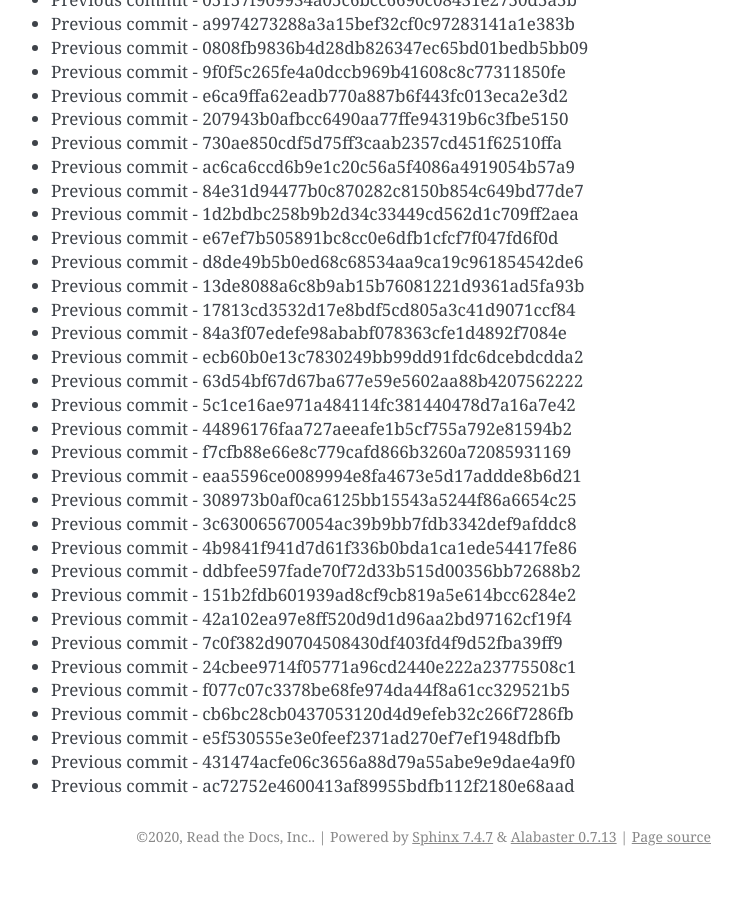
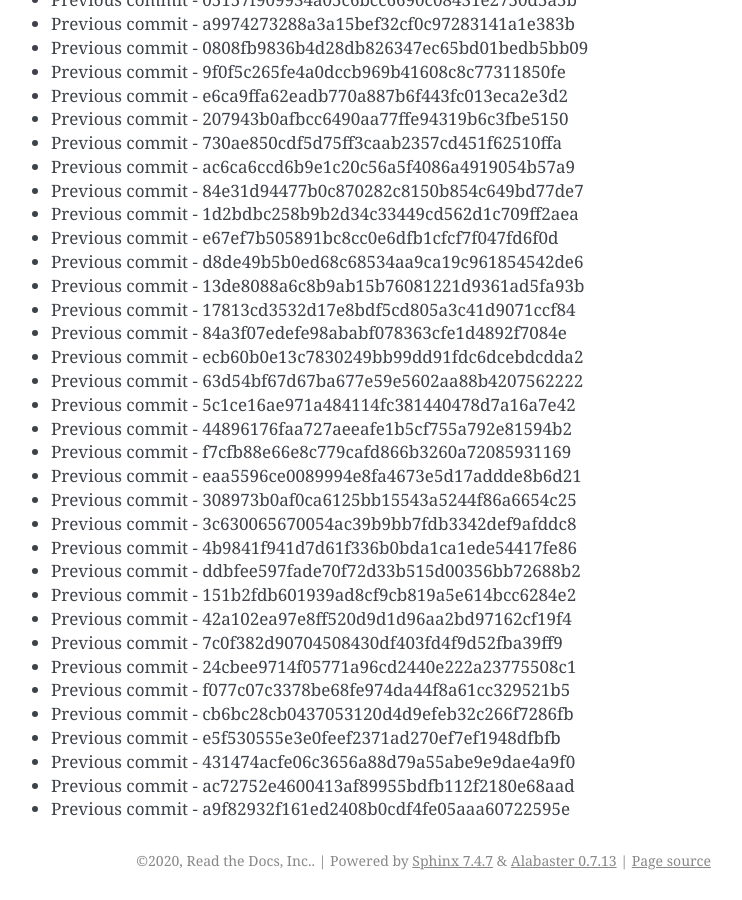
Before and after one commit to readthedocs/rtd-git-stresstest, a Sphinx documentation site: the page built from docs/updates.rst, in a window 1280 px wide and 900 px high, scrolled down 6890 px. Shown: the whole window, without its empty margins (399-1141 px from the left). Built offline with Sphinx 7.4.7, drawn with Linux system fonts in a browser that asks for light colours; before the commit the page ends 7766 px from its top, so only the background shows below that.

Commit message:
Generating commit from previous: a9f82932f161ed2408b0cdf4fe05aaa60722595e

```diff
--- a/docs/updates.rst
+++ b/docs/updates.rst
@@ -321,3 +321,4 @@ It can be tested for any performance characteristics.
 * Previous commit - e5f530555e3e0feef2371ad270ef7ef1948dfbfb
 * Previous commit - 431474acfe06c3656a88d79a55abe9e9dae4a9f0
 * Previous commit - ac72752e4600413af89955bdfb112f2180e68aad
+* Previous commit - a9f82932f161ed2408b0cdf4fe05aaa60722595e
```
